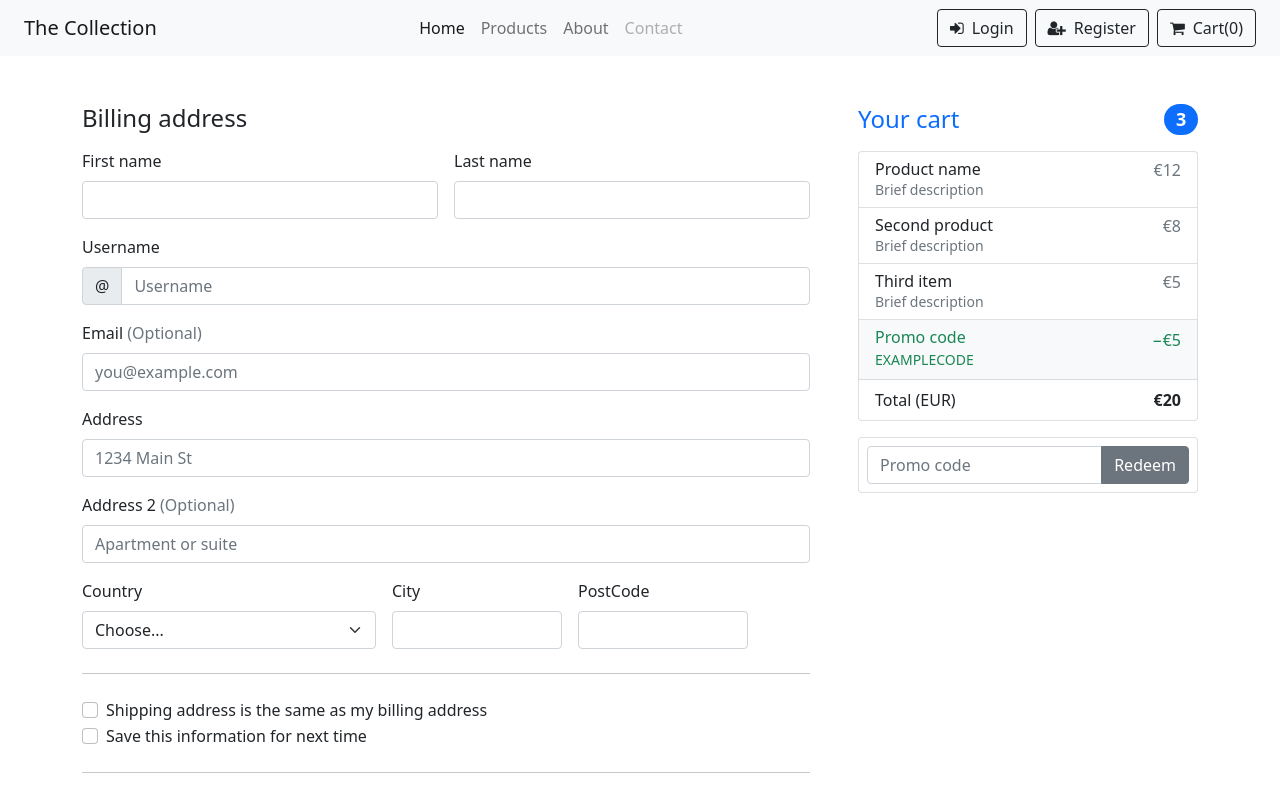
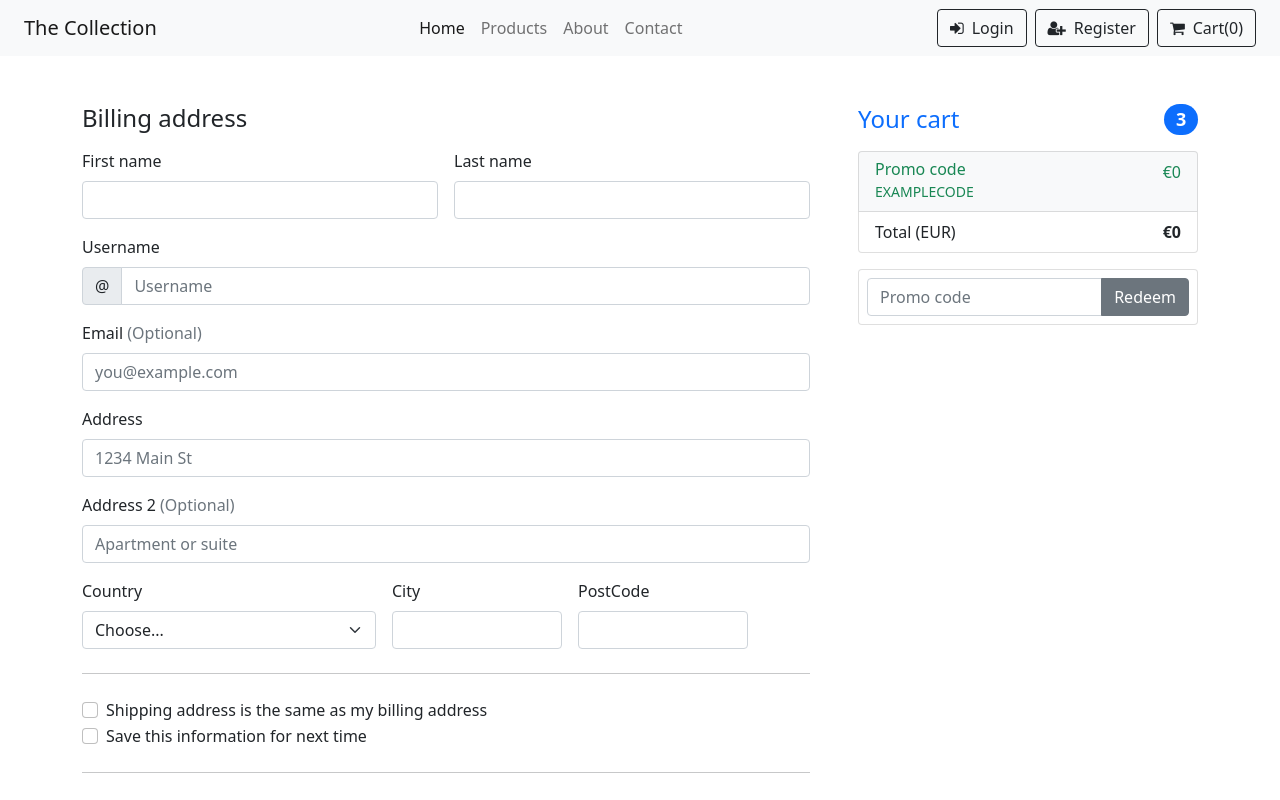
Before and after one commit to camille-granier/complete-eshop, a React (Create React App) app: page /checkout in a window 1280 px wide. Shown: the top 800 px of the page. Built offline with nearby package versions, Linux system fonts and the light colour scheme.

Commit message:
checkout products update

```diff
--- a/src/components/Checkout.jsx
+++ b/src/components/Checkout.jsx
@@ -1,6 +1,22 @@
 import React from 'react';
+import { useSelector } from 'react-redux';
 
 const Checkout = () => {
+
+    const state = useSelector((state) => state.handleCart);
+
+    var total = 0;
+
+    const listItem = (item) => {
+        total = total + item.price;
+        return (
+            <li className="list-group-item d-flex justify-content-between lh-sm">
+              <h6 className="my-0">{item.title}</h6>
+            <span className="text-muted">€{item.price}</span>
+          </li>
+        )
+    }
+
     return (
         <>
          <div className='container my-5'>
@@ -11,37 +27,17 @@ const Checkout = () => {
           <span className="badge bg-primary rounded-pill">3</span>
         </h4>
         <ul className="list-group mb-3">
-          <li className="list-group-item d-flex justify-content-between lh-sm">
-            <div>
-              <h6 className="my-0">Product name</h6>
-              <small className="text-muted">Brief description</small>
-            </div>
-            <span className="text-muted">€12</span>
-          </li>
-          <li className="list-group-item d-flex justify-content-between lh-sm">
-            <div>
-              <h6 className="my-0">Second product</h6>
-              <small className="text-muted">Brief description</small>
-            </div>
-            <span className="text-muted">€8</span>
-          </li>
-          <li className="list-group-item d-flex justify-content-between lh-sm">
-            <div>
-              <h6 className="my-0">Third item</h6>
-              <small className="text-muted">Brief description</small>
-            </div>
-            <span className="text-muted">€5</span>
-          </li>
+          {state.map(listItem)}
           <li className="list-group-item d-flex justify-content-between bg-light">
             <div className="text-success">
               <h6 className="my-0">Promo code</h6>
               <small>EXAMPLECODE</small>
             </div>
-            <span className="text-success">−€5</span>
+            <span className="text-success">€0</span>
           </li>
           <li className="list-group-item d-flex justify-content-between">
             <span>Total (EUR)</span>
-            <strong>€20</strong>
+            <strong>€{total}</strong>
           </li>
         </ul>
 
--- a/src/components/Navbar.jsx
+++ b/src/components/Navbar.jsx
@@ -25,7 +25,7 @@ const Navbar = () => {
           <NavLink className="nav-link" to='/'>About</NavLink>
         </li>
         <li className="nav-item">
-          <NavLink className="nav-link disabled" to='/'>Contact</NavLink>
+          <NavLink className="nav-link" to='/'>Contact</NavLink>
         </li>
       </ul>
       <div className='buttons'>
```
